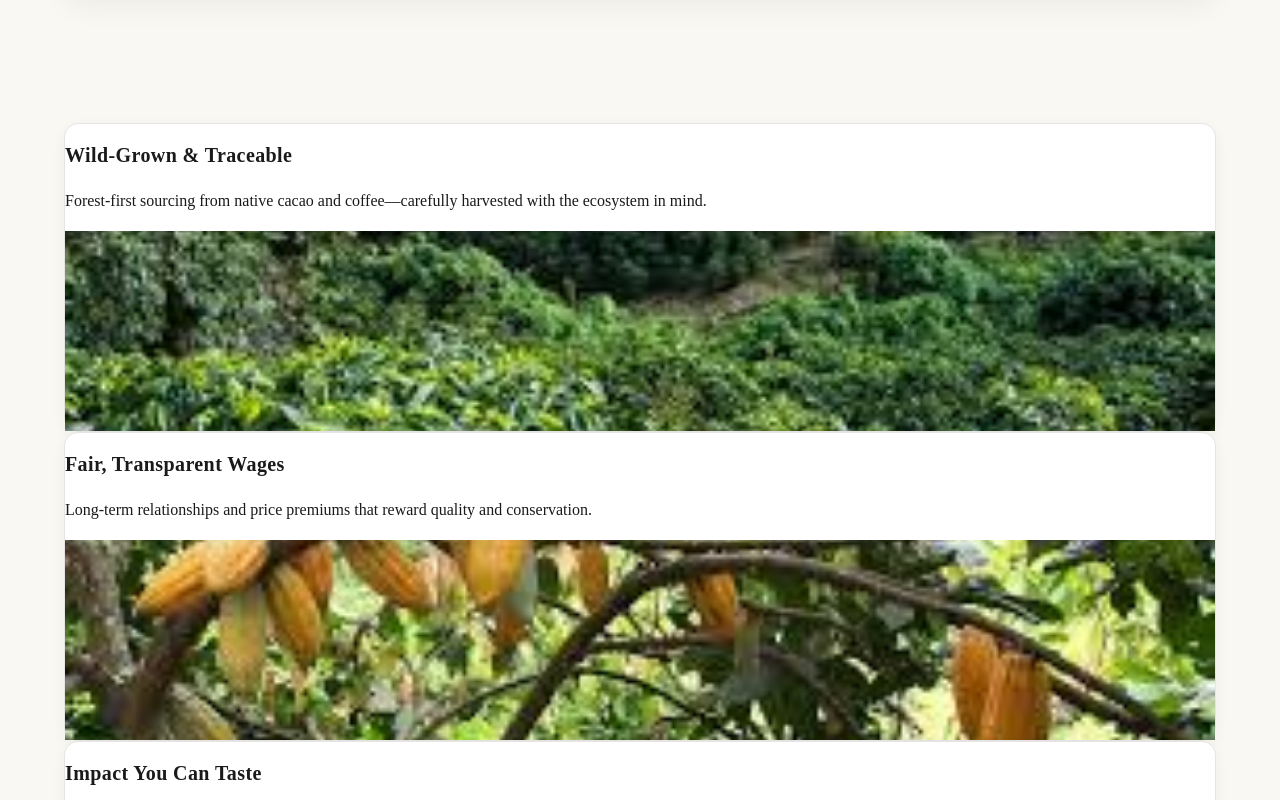
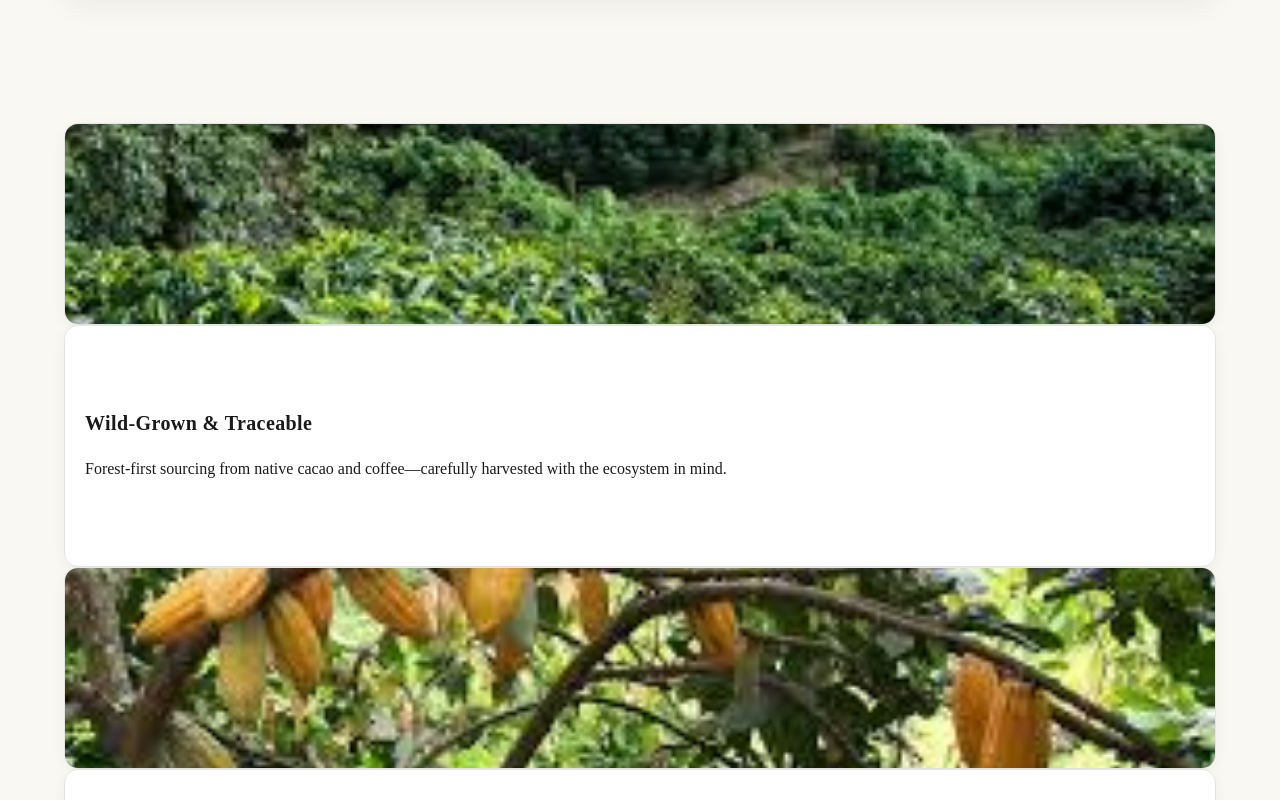
Before and after one commit to arvindasp/sabor-selva, a Next.js app: page / in a window 1280 px wide. Shown: the part 980-1780 px from the top of the page. Built offline with nearby package versions, Linux system fonts and the light colour scheme.

Commit message:
leftright

```diff
--- a/src/app/page.tsx
+++ b/src/app/page.tsx
@@ -94,9 +94,9 @@ export default function HomePage() {
         </div>
       </section>
 
-      {/* THREE MISSION ROWS — alternating layout, fixed image heights */}
+      {/* THREE MISSION ROWS — split cards (image left, text right on every row) */}
 <section id="mission" className="container section scroll-mt-[110px]">
-        <div className="space-y-6">
+  <div className="space-y-8">
     {[
       {
         title: "Wild-Grown & Traceable",
@@ -116,37 +116,18 @@ export default function HomePage() {
           "Distinct terroir, clean roasting, and minimal processing for exceptional flavor and integrity.",
         img: "mission-3.jpg",
       },
-          ].map((card, i) => {
-            const imageOnRight = i % 2 === 0; // 0 & 2: image right; 1: image left
-            return (
-              <article
-                key={card.title}
-                className="card opacity-0 translate-y-3 transition-all duration-700"
+    ].map((card, i) => (
+      <div key={card.title} className="grid md:grid-cols-2 gap-6 items-stretch">
+        {/* Image card (left) */}
+        <div
+          className={[
+            "card overflow-hidden opacity-0 translate-y-3 transition-all duration-700",
+            MISSION_HEIGHT,
+          ].join(" ")}
           data-reveal
           style={{ transitionDelay: `${i * 80}ms` }}
         >
-                <div className="grid md:grid-cols-2 items-stretch">
-                  {/* Text column */}
-                  <div
-                    className={[
-                      "p-6 md:p-7 lg:p-8 flex items-center",
-                      imageOnRight ? "order-1" : "md:order-2",
-                    ].join(" ")}
-                  >
-                    <div>
-                      <h3 className="font-bold">{card.title}</h3>
-                      <p className="mt-2 text-stone-700 leading-relaxed">{card.copy}</p>
-                    </div>
-                  </div>
-
-                  {/* Image column */}
-                  <div
-                    className={[
-                      "relative overflow-hidden",
-                      MISSION_HEIGHT,
-                      imageOnRight ? "order-2" : "md:order-1",
-                    ].join(" ")}
-                  >
+          <div className="relative w-full h-full">
             <Image
               src={`/${card.img}`}
               alt={card.title}
@@ -156,9 +137,23 @@ export default function HomePage() {
             />
           </div>
         </div>
+
+        {/* Text card (right) */}
+        <article
+          className="card opacity-0 translate-y-3 transition-all duration-700"
+          data-reveal
+          style={{ transitionDelay: `${i * 80 + 40}ms` }}
+        >
+          {/* Match the visual height to the image, and center the content */}
+          <div className={["card-content w-full flex items-center", MISSION_HEIGHT].join(" ")}>
+            <div>
+              <h3 className="font-bold">{card.title}</h3>
+              <p className="mt-2 text-stone-700 leading-relaxed">{card.copy}</p>
+            </div>
+          </div>
         </article>
-            );
-          })}
+      </div>
+    ))}
   </div>
 </section>
 
```
Lines whose indentation alone changed are shown as unchanged.
